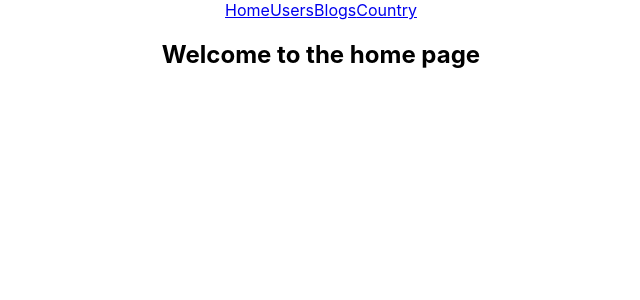
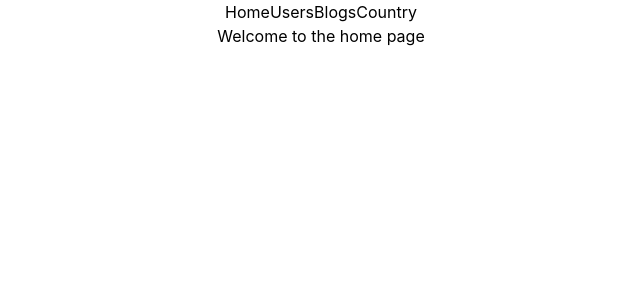
Before and after one commit to EhsanEIK/info-site-react-router-app, a React (Create React App) app: page / in a window 1280 px wide. Shown: the top 300 px of the page, without its empty margins (319-959 px from the left). Built offline with nearby package versions, Linux system fonts and the light colour scheme.

Commit message:
added tailwind css

```diff
--- a/package.json
+++ b/package.json
@@ -35,5 +35,10 @@
       "last 1 firefox version",
       "last 1 safari version"
     ]
+  },
+  "devDependencies": {
+    "autoprefixer": "^10.4.12",
+    "postcss": "^8.4.17",
+    "tailwindcss": "^3.1.8"
   }
 }
--- /dev/null
+++ b/postcss.config.js
@@ -0,0 +1,6 @@
+module.exports = {
+  plugins: {
+    tailwindcss: {},
+    autoprefixer: {},
+  },
+}
--- a/src/index.css
+++ b/src/index.css
@@ -1,3 +1,7 @@
+@tailwind base;
+@tailwind components;
+@tailwind utilities;
+
 body {
   margin: 0;
   font-family: -apple-system, BlinkMacSystemFont, 'Segoe UI', 'Roboto', 'Oxygen',
--- /dev/null
+++ b/tailwind.config.js
@@ -0,0 +1,10 @@
+/** @type {import('tailwindcss').Config} */
+module.exports = {
+  content: [
+    "./src/**/*.{js,jsx,ts,tsx}",
+  ],
+  theme: {
+    extend: {},
+  },
+  plugins: [],
+}
```
Also changed, not shown: 1 other file (tests, documents, lock files or other folders).
